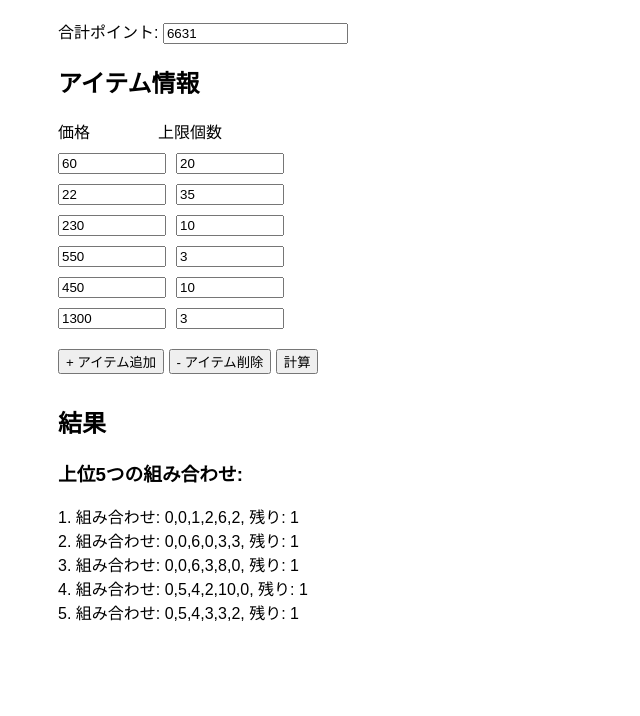
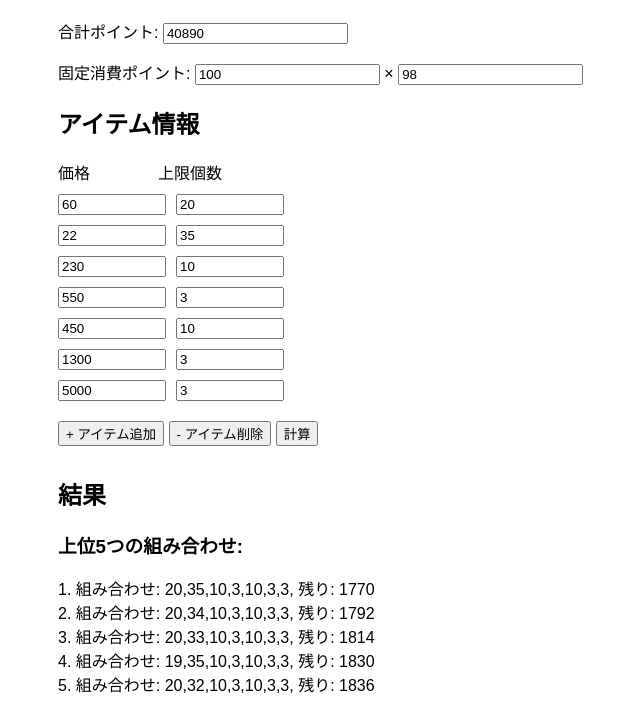
Before and after one commit to Eztas/CalculateWithoutWaste, a plain HTML site: page index.html in a window 1280 px wide. Both pictures are taken after a click on the button "計算". Shown: the part 90-806 px from the top of the page, without its empty margins (182-822 px from the left). Drawn offline with Linux system fonts and the light colour scheme.

Commit message:
暫定:固定消費ポイント追加

```diff
--- a/index.html
+++ b/index.html
@@ -36,7 +36,12 @@
     <h1>アイテム組み合わせ計算機</h1>
 
     <label for="totalPoints">合計ポイント:</label>
-    <input type="number" id="totalPoints" value="6631">
+    <input type="number" id="totalPoints" value="40890">
+    <p></p>
+    <label for="fixSumPoints">固定消費ポイント:</label>
+    <input type="number" id="fixPoints" value="100">
+    ×
+    <input type="number" id="fixNum" value="98">
 
     <h2>アイテム情報</h2>
     <div class="label-container">
@@ -54,8 +59,8 @@
 
     <script>
         let itemCount = 0;
-        const initialPrices = [60, 22, 230, 550, 450, 1300];
-        const initialLimits = [20, 35, 10, 3, 10, 3];
+        const initialPrices = [60, 22, 230, 550, 450, 1300, 5000];
+        const initialLimits = [20, 35, 10, 3, 10, 3, 3];
 
         function addItemInput(price = 0, limit = 0) {
             itemCount++;
@@ -127,7 +132,9 @@
         }
 
         document.getElementById('calculateButton').addEventListener('click', () => {
-            const totalPoints = parseInt(document.getElementById('totalPoints').value);
+            const fixPoints = parseInt(document.getElementById('fixPoints').value);
+            const fixNum = parseInt(document.getElementById('fixNum').value);
+            const totalPoints = parseInt(document.getElementById('totalPoints').value) - fixPoints*fixNum;
             const itemPrices = Array.from(document.getElementsByClassName('itemPrice')).map(input => parseInt(input.value));
             const itemLimits = Array.from(document.getElementsByClassName('itemLimit')).map(input => parseInt(input.value));
 
```
